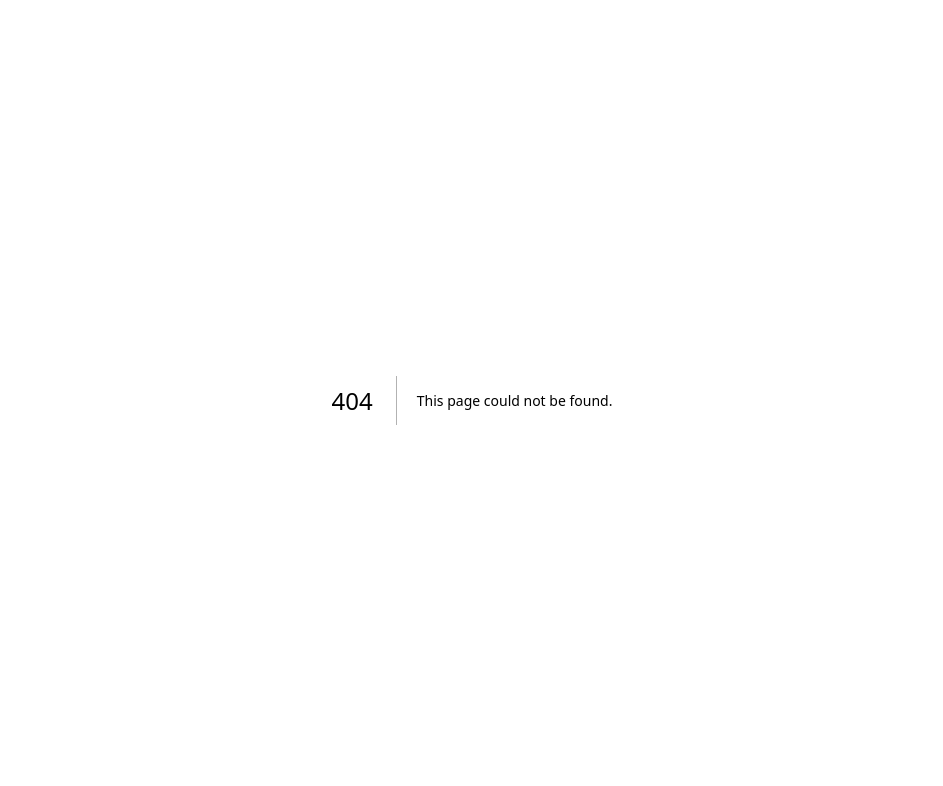
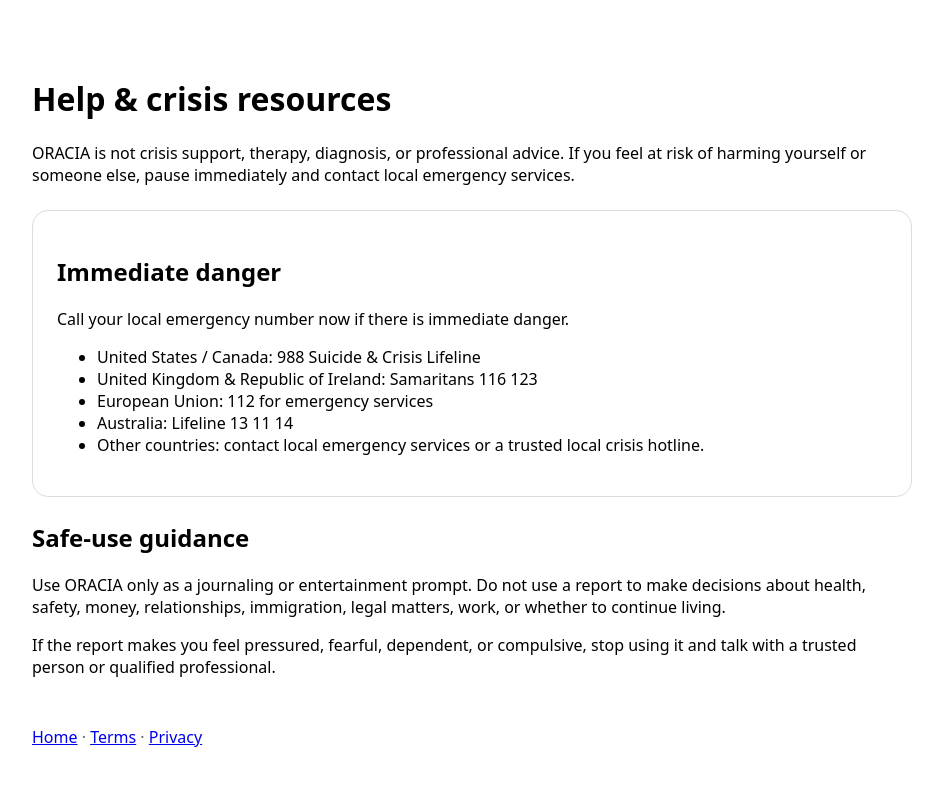
Before and after one commit to zaykamazuykama-wq/zaykamazuykama-wq-oracia-production-mvp, a Next.js app: page /help in a window 1280 px wide. Before the commit this address had no page. Shown: the top 786 px of the page, without its empty margins (168-1111 px from the left). Built offline with nearby package versions, Linux system fonts and the light colour scheme.

Commit message:
Add help and crisis resources page

```diff
--- /dev/null
+++ b/app/help/page.tsx
@@ -0,0 +1,39 @@
+export default function HelpPage() {
+  return (
+    <main style={{ fontFamily: 'system-ui, sans-serif', padding: 48, maxWidth: 880, margin: '0 auto' }}>
+      <h1>Help & crisis resources</h1>
+      <p>
+        ORACIA is not crisis support, therapy, diagnosis, or professional advice. If you feel at risk of harming
+        yourself or someone else, pause immediately and contact local emergency services.
+      </p>
+
+      <section style={{ marginTop: 24, padding: 24, border: '1px solid #ddd', borderRadius: 16 }}>
+        <h2>Immediate danger</h2>
+        <p>Call your local emergency number now if there is immediate danger.</p>
+        <ul>
+          <li>United States / Canada: 988 Suicide & Crisis Lifeline</li>
+          <li>United Kingdom & Republic of Ireland: Samaritans 116 123</li>
+          <li>European Union: 112 for emergency services</li>
+          <li>Australia: Lifeline 13 11 14</li>
+          <li>Other countries: contact local emergency services or a trusted local crisis hotline.</li>
+        </ul>
+      </section>
+
+      <section style={{ marginTop: 24 }}>
+        <h2>Safe-use guidance</h2>
+        <p>
+          Use ORACIA only as a journaling or entertainment prompt. Do not use a report to make decisions about
+          health, safety, money, relationships, immigration, legal matters, work, or whether to continue living.
+        </p>
+        <p>
+          If the report makes you feel pressured, fearful, dependent, or compulsive, stop using it and talk with a
+          trusted person or qualified professional.
+        </p>
+      </section>
+
+      <footer style={{ marginTop: 48, color: '#666' }}>
+        <a href="/">Home</a> · <a href="/terms">Terms</a> · <a href="/privacy">Privacy</a>
+      </footer>
+    </main>
+  );
+}
```
